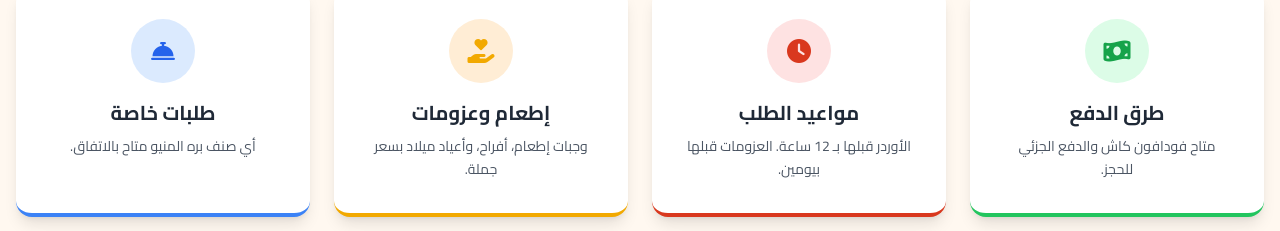
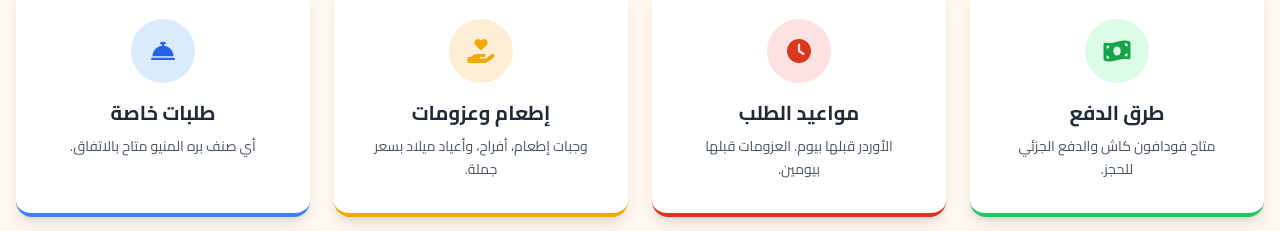
Before and after one commit to DodaPro/-Jamila-Kitchen, a plain HTML site: page index.html in a window 1280 px wide. Shown: the part 821-1052 px from the top of the page. Drawn offline with nearby package versions, Linux system fonts and the light colour scheme.

```diff
--- a/index.html
+++ b/index.html
@@ -155,7 +155,7 @@
                         <i class="fas fa-clock text-2xl"></i>
                     </div>
                     <h3 class="font-bold text-xl mb-2 text-gray-800">مواعيد الطلب</h3>
-                    <p class="text-sm text-gray-600 leading-relaxed">الأوردر قبلها بـ 12 ساعة. العزومات قبلها بيومين.</p>
+                    <p class="text-sm text-gray-600 leading-relaxed">الأوردر قبلها بيوم. العزومات قبلها بيومين.</p>
                 </div>
 
                 <div class="p-8 rounded-2xl bg-white shadow-lg border-b-4 border-brand-orange hover:translate-y-[-5px] transition-transform duration-300">
```
